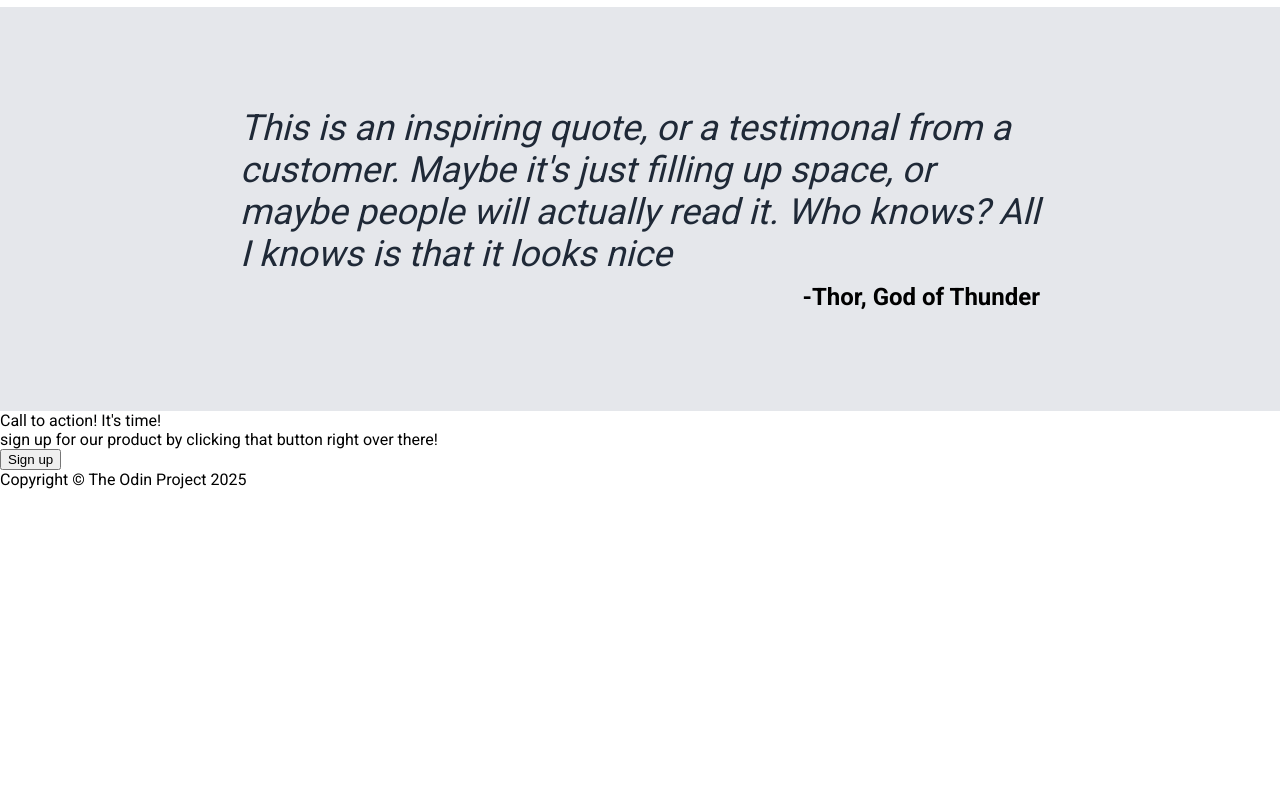
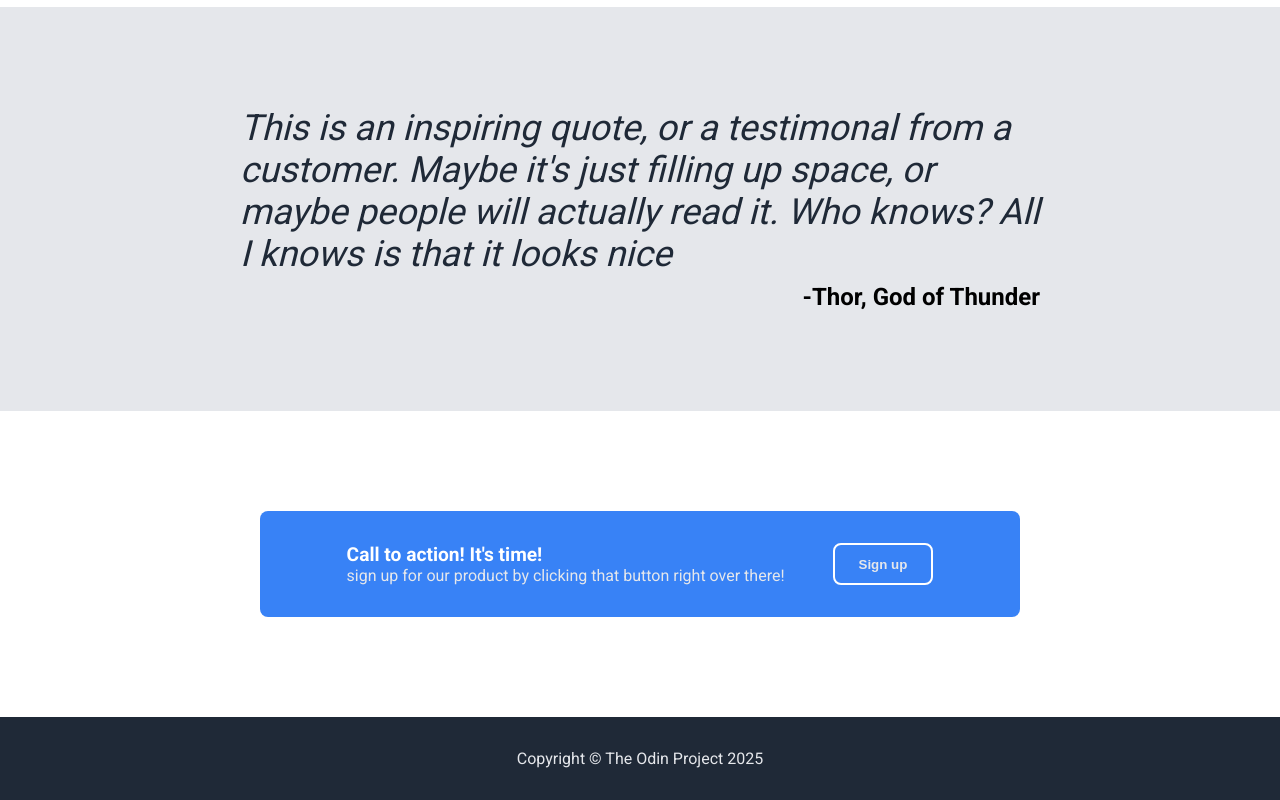
Before and after one commit to laym00n/odin-landing-page, a plain HTML site: page index.html in a window 1280 px wide. Shown: the part 840-1640 px from the top of the page. Before the commit the page ends 1329 px from the top, so only its background shows below. Drawn offline with Linux system fonts and the light colour scheme.

Commit message:
Complete Section4 and Footer Styling

```diff
--- a/index.html
+++ b/index.html
@@ -71,10 +71,10 @@
 
         <div class="section4">
             <div class="cta-banner">
-                <div type="cta">
-                    Call to action! It's time!
+                <div class="cta">
+                    <p>Call to action! It's time!</p>
                     <div class="cta-info">
-                        sign up for our product by clicking that button right over there!
+                        <p>sign up for our product by clicking that button right over there!</p>
                     </div>
                 </div>
                 <button>Sign up</button>
--- a/styles.css
+++ b/styles.css
@@ -151,3 +151,49 @@ a {
     font-size: 24px;
     margin-top: 8px;
 }
+
+.section4 {
+    padding: 100px 0;
+    display: flex;
+    align-items: center;
+    justify-content: center;
+}
+
+.cta-banner {
+    display: flex;
+    gap: 48px;
+    padding: 32px 87px;
+    border-radius: 8px;
+    background-color: #3882F6;
+}
+
+.cta > p {
+    color: white;
+    font-size: larger;
+    font-weight: bold;
+    margin: 0;
+}
+
+.cta-info p {
+    margin: 0;
+    color: #E5E7EB;
+}
+
+.cta-banner button {
+    background-color: #3882F6;
+    border: 2px solid white;
+    padding: 5px 24px;
+    border-radius: 8px;
+    color: #E5E7EB;
+    font-weight: bold;
+}
+
+
+footer {
+    background-color: #1F2937;
+    padding: 32px 64px;
+    color: #E5E7EB;
+    display: flex;
+    justify-content: center;
+    align-items: center;
+}
```
